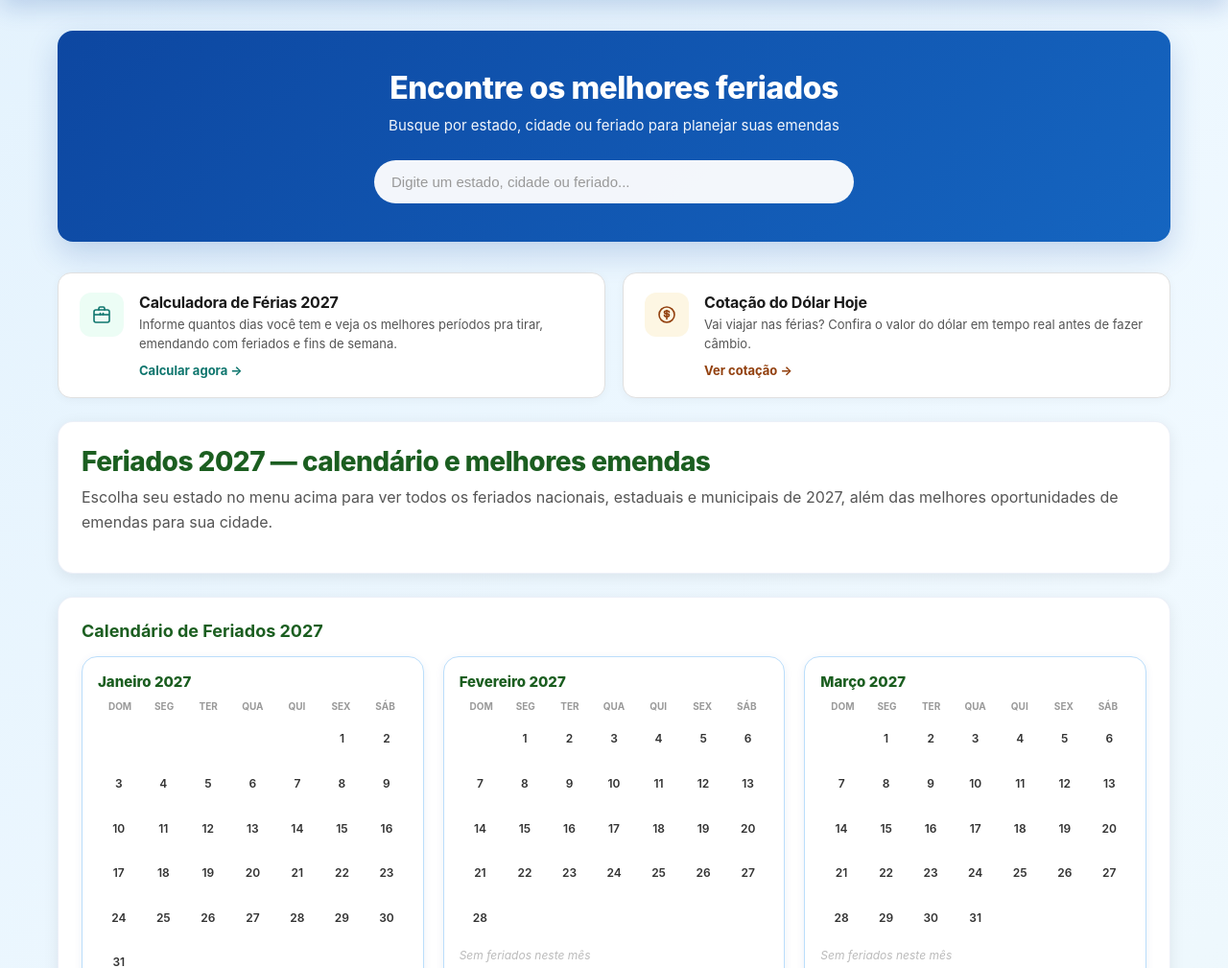
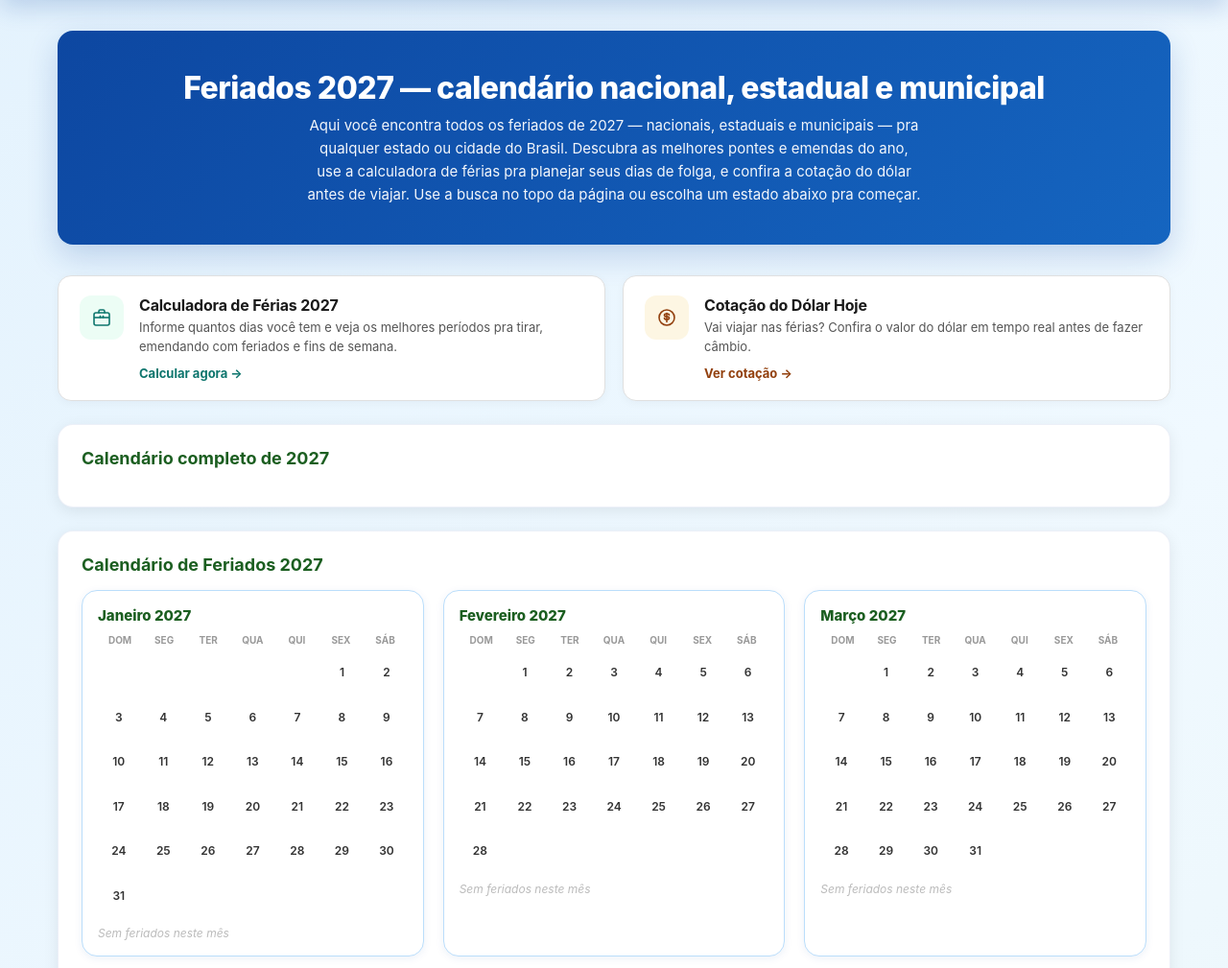
Before and after one commit to leanttro/leanttro_f, a Flask app: page / in a window 1280 px wide. Shown: the part 188-1197 px from the top of the page at 96% size. Run offline with Flask 3, Linux system fonts and the light colour scheme; data that the repository does not hold is empty; some libraries are stand-ins or nearby versions.

Commit message:
Update index.html

```diff
--- a/templates/index.html
+++ b/templates/index.html
@@ -1,11 +1,16 @@
 {% extends "_base.html" %}
 {% block content %}
 
-<!-- ── BUSCA PRINCIPAL ────────────────────────────────────── -->
+<!-- ── APRESENTAÇÃO DO SITE ──────────────────────────────── -->
 <div class="search-hero">
-  <h1>Encontre os melhores feriados</h1>
-  <p>Busque por estado, cidade ou feriado para planejar suas emendas</p>
-  <input type="text" id="busca-principal" placeholder="Digite um estado, cidade ou feriado..." aria-label="Buscar feriado, estado ou cidade">
+  <h1>Feriados {{ ano }} — calendário nacional, estadual e municipal</h1>
+  <p style="max-width: 640px; margin-left: auto; margin-right: auto; margin-bottom: 0; line-height: 1.6;">
+    Aqui você encontra todos os feriados de {{ ano }} — nacionais, estaduais e
+    municipais — pra qualquer estado ou cidade do Brasil. Descubra as melhores
+    pontes e emendas do ano, use a calculadora de férias pra planejar seus dias
+    de folga, e confira a cotação do dólar antes de viajar. Use a busca no
+    topo da página ou escolha um estado abaixo pra começar.
+  </p>
 </div>
 
 <!-- ── FERRAMENTAS EM DESTAQUE: CALCULADORA DE FÉRIAS + DÓLAR ───── -->
@@ -45,13 +50,10 @@
 
 </div>
 
-<!-- ── SEÇÃO DE INFO ─────────────────────────────────────── -->
+<!-- ── CALENDÁRIO COMPLETO ───────────────────────────────── -->
 <div class="card">
-  <h1>Feriados {{ ano }} — calendário e melhores emendas</h1>
-  <p>Escolha seu estado no menu acima para ver todos os feriados nacionais, estaduais e municipais de {{ ano }}, além das melhores oportunidades de emendas para sua cidade.</p>
+  <h2>Calendário completo de {{ ano }}</h2>
 </div>
-
-<!-- ── CALENDÁRIO COMPLETO ───────────────────────────────── -->
 {% include "_calendario.html" %}
 
 <!-- ── SELEÇÃO DE ESTADOS ────────────────────────────────── -->
@@ -66,22 +68,4 @@
   </div>
 </div>
 
-<script>
-(function() {
-  const inputPrincipal = document.getElementById('busca-principal');
-
-  if (inputPrincipal) {
-    inputPrincipal.addEventListener('keyup', function(e) {
-      const termo = this.value.toLowerCase().trim();
-
-      if (e.key === 'Enter' && termo) {
-        // Busca por cidade primeiro (mais específico)
-        // Depois por estado
-        // Você pode implementar uma rota /buscar/{termo} no backend
-        window.location.href = '/buscar/?q=' + encodeURIComponent(termo);
-      }
-    });
-  }
-})();
-</script>
 {% endblock %}
```
